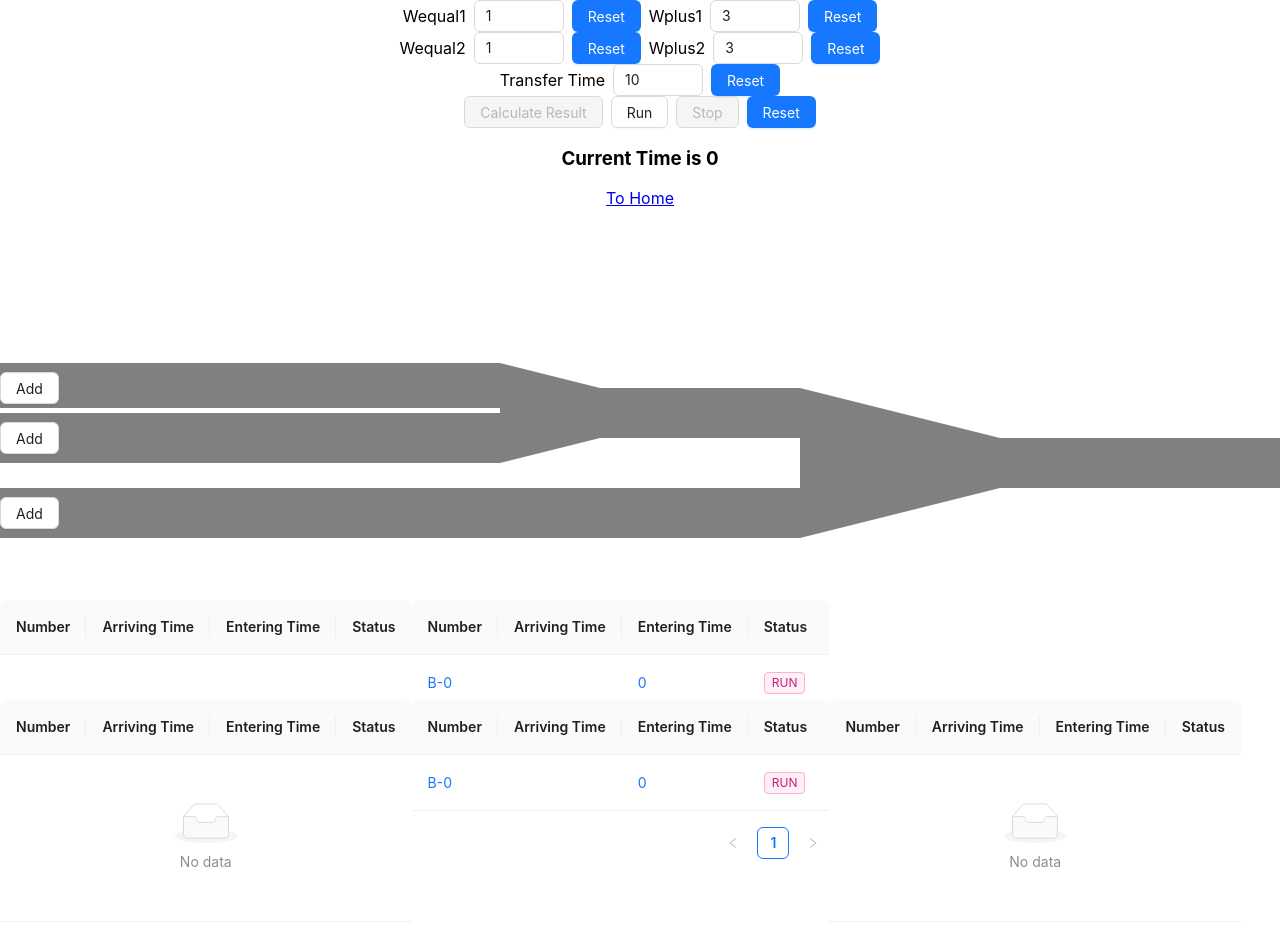
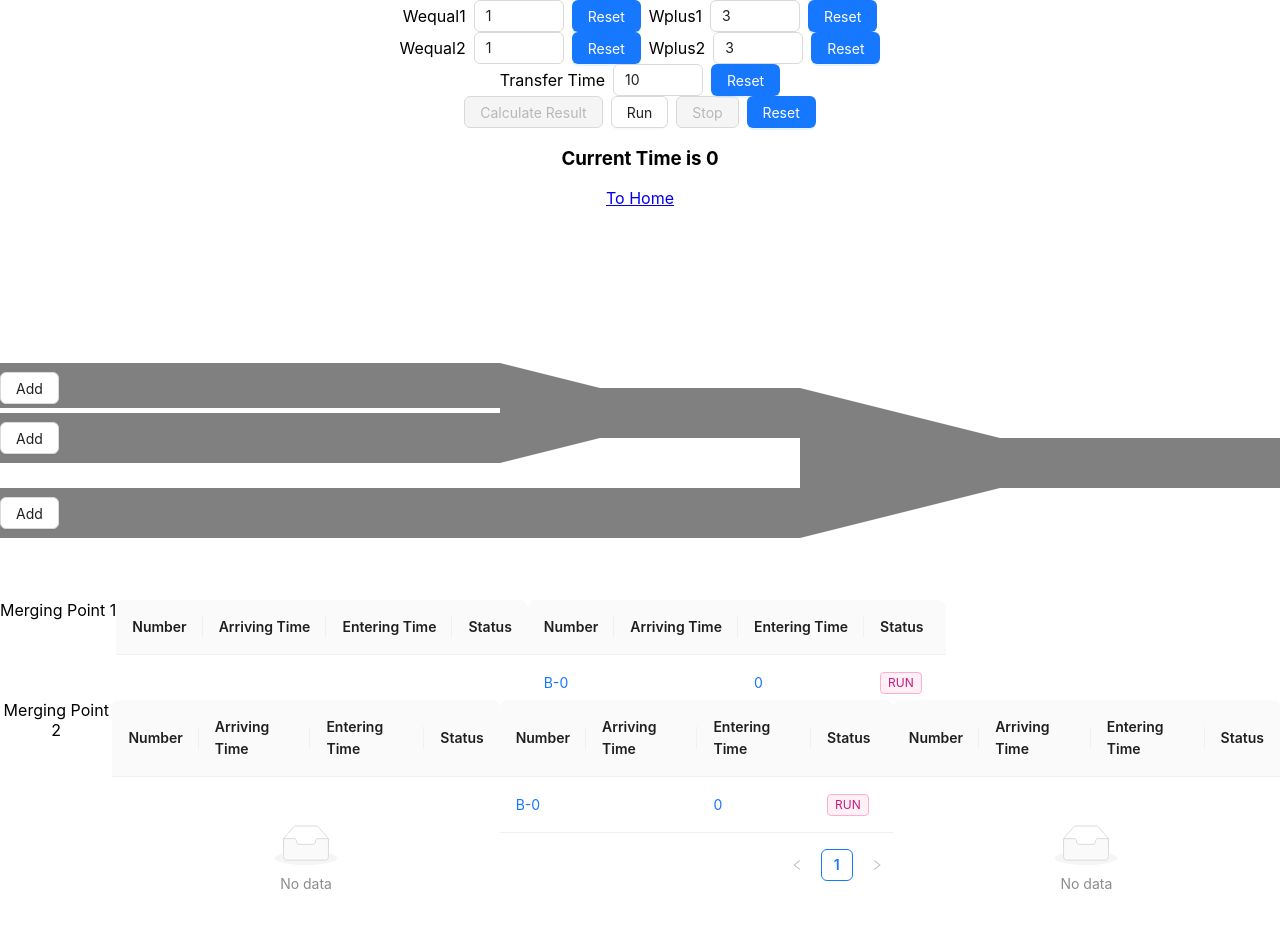
Before and after one commit to Michael0303/vehicle-final, a Next.js app: page /Scene2 in a window 1280 px wide. Both pictures are taken after a click on the button "Calculate Result". Shown: the top 928 px of the page. Built offline with nearby package versions, Linux system fonts and the light colour scheme.

Commit message:
a little change

```diff
--- a/pages/Scene2.js
+++ b/pages/Scene2.js
@@ -229,11 +229,13 @@ export default function Scene1() {
             {(result === undefined) ? null :
                 <>
                     <TableWrapper1>
+                        Merging Point 1
                         {[...Array(2).keys()].map((idx) => {
                             return <Result laneIndex={idx} enteringTime={result.entering_time1[idx]} arrivingTime={savedCars[idx]} currentTime={cars[idx]} />
                         })}
                     </TableWrapper1>
                     <TableWrapper2>
+                        Merging Point 2
                         {[...Array(3).keys()].map((idx) => {
                             return <Result laneIndex={idx} enteringTime={result.entering_time2[idx]} arrivingTime={savedCars[idx]} currentTime={cars[idx]} />
                         })}
```
